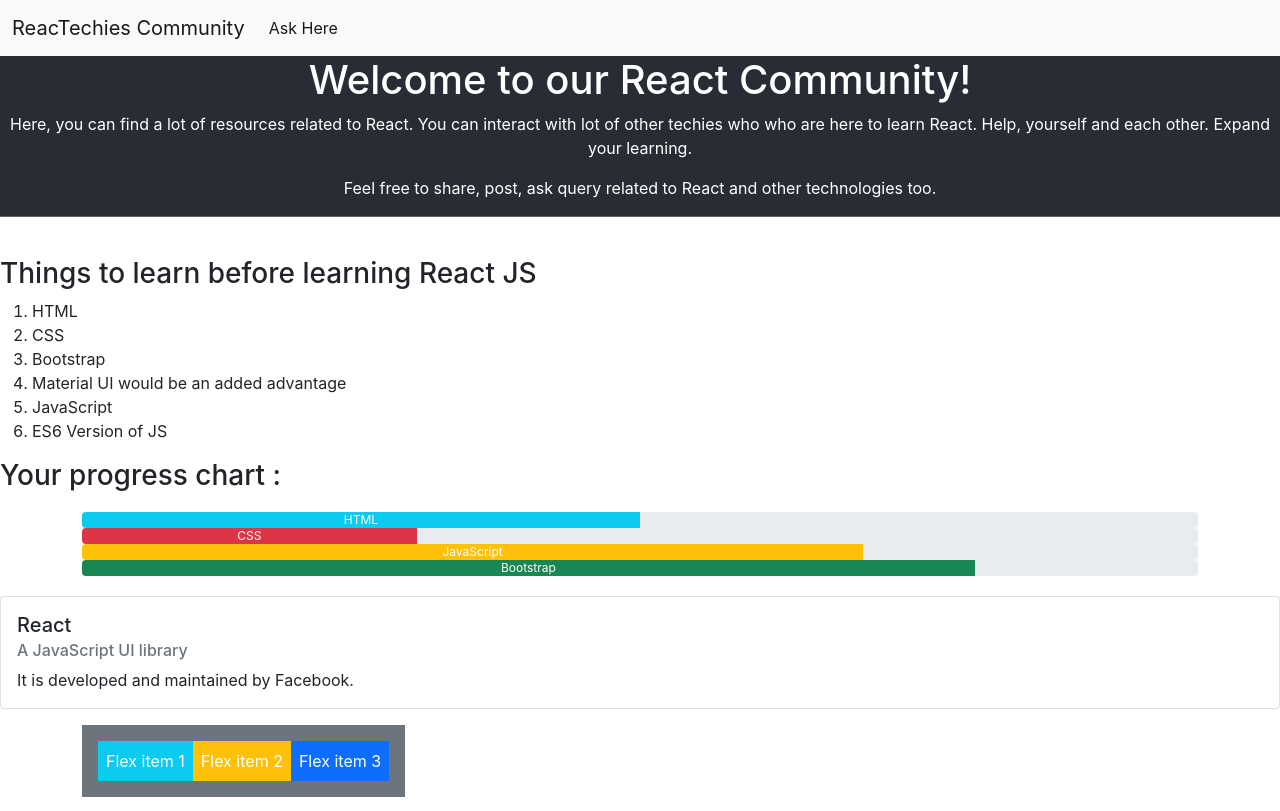
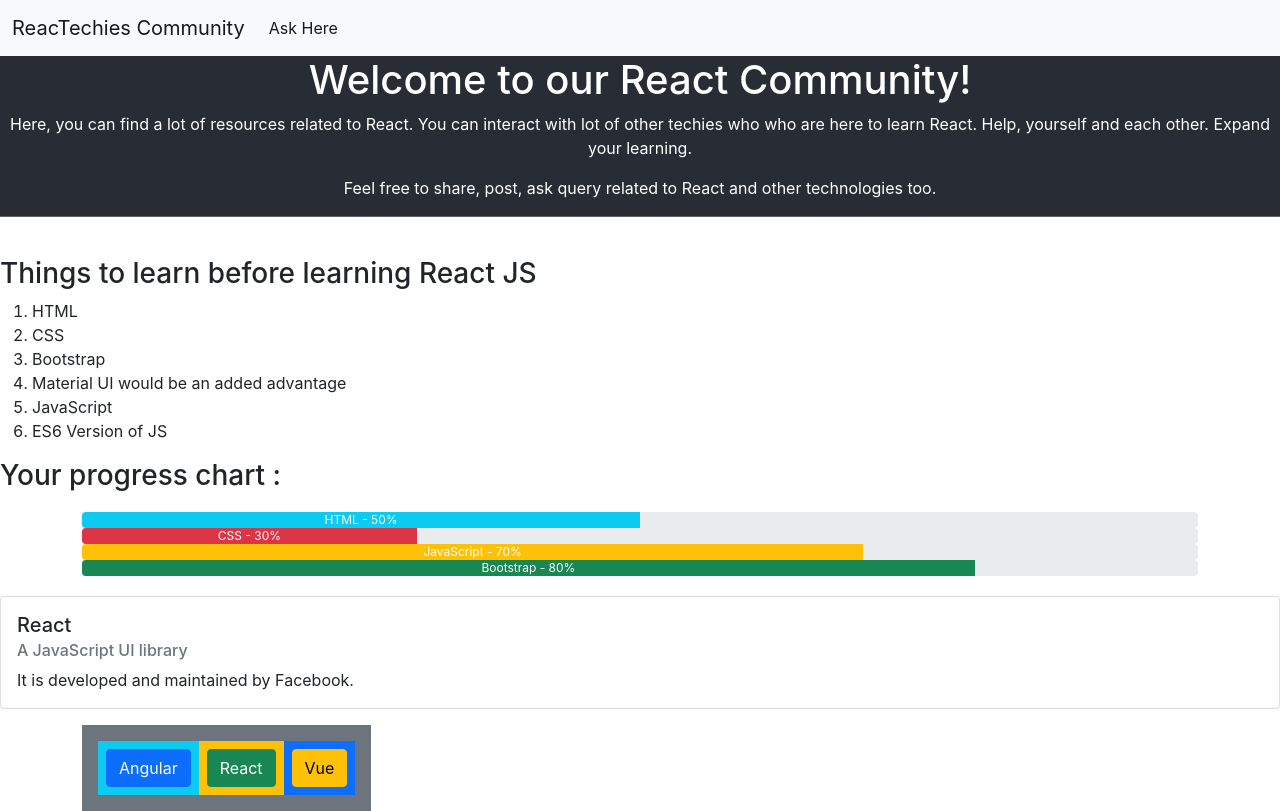
Before and after one commit to prabhupadswain/basic-react-projects, a React (Create React App) app: page / in a window 1280 px wide. Built offline with nearby package versions, Linux system fonts and the light colour scheme; the HTML template or start-up script is replaced by a standard one.

Commit message:
ProgressBars component modified,Flex component added

```diff
--- a/src/components/Flex.js
+++ b/src/components/Flex.js
@@ -3,11 +3,23 @@ import React, { Component } from 'react';
 class Flex extends Component {
   render() {
     return (
-      <div class='container mt-3'>
-        <div class='d-inline-flex p-3 bg-secondary text-white'>
-          <div class='p-2 bg-info'>Flex item 1</div>
-          <div class='p-2 bg-warning'>Flex item 2</div>
-          <div class='p-2 bg-primary'>Flex item 3</div>
+      <div className='container mt-3'>
+        <div className='d-inline-flex p-3 bg-secondary text-white'>
+          <div className='p-2 bg-info'>
+            <button type='button' className='btn btn-primary'>
+              Angular
+            </button>
+          </div>
+          <div className='p-2 bg-warning'>
+            <button type='button' className='btn btn-success'>
+              React
+            </button>
+          </div>
+          <div className='p-2 bg-primary'>
+            <button type='button' className='btn btn-warning'>
+              Vue
+            </button>
+          </div>
         </div>
       </div>
     );
--- a/src/components/ProgressBars.js
+++ b/src/components/ProgressBars.js
@@ -6,25 +6,25 @@ class ProgressBars extends Component {
 
       <div className='container mt-3 mb-3 pt-1 pb-1'>
         <div className='progress'>
-          <div className='progress-bar bg-info' style={{ width: '50%' }}>HTML</div>
+          <div className='progress-bar bg-info' style={{ width: '50%' }}>HTML - 50%</div>
         </div>
         <div className='progress'>
           <div
             className='progress-bar bg-danger'
             style={{ width: '30%' }}
-          >CSS</div>
+          >CSS - 30%</div>
         </div>
         <div className='progress'>
           <div
             className='progress-bar bg-warning'
             style={{ width: '70%' }}
-          >JavaScript</div>
+          >JavaScript - 70%</div>
         </div>
         <div className='progress'>
           <div
             className='progress-bar bg-success'
             style={{ width: '80%' }}
-          >Bootstrap</div>
+          >Bootstrap - 80%</div>
         </div>
       </div>
     );
```
